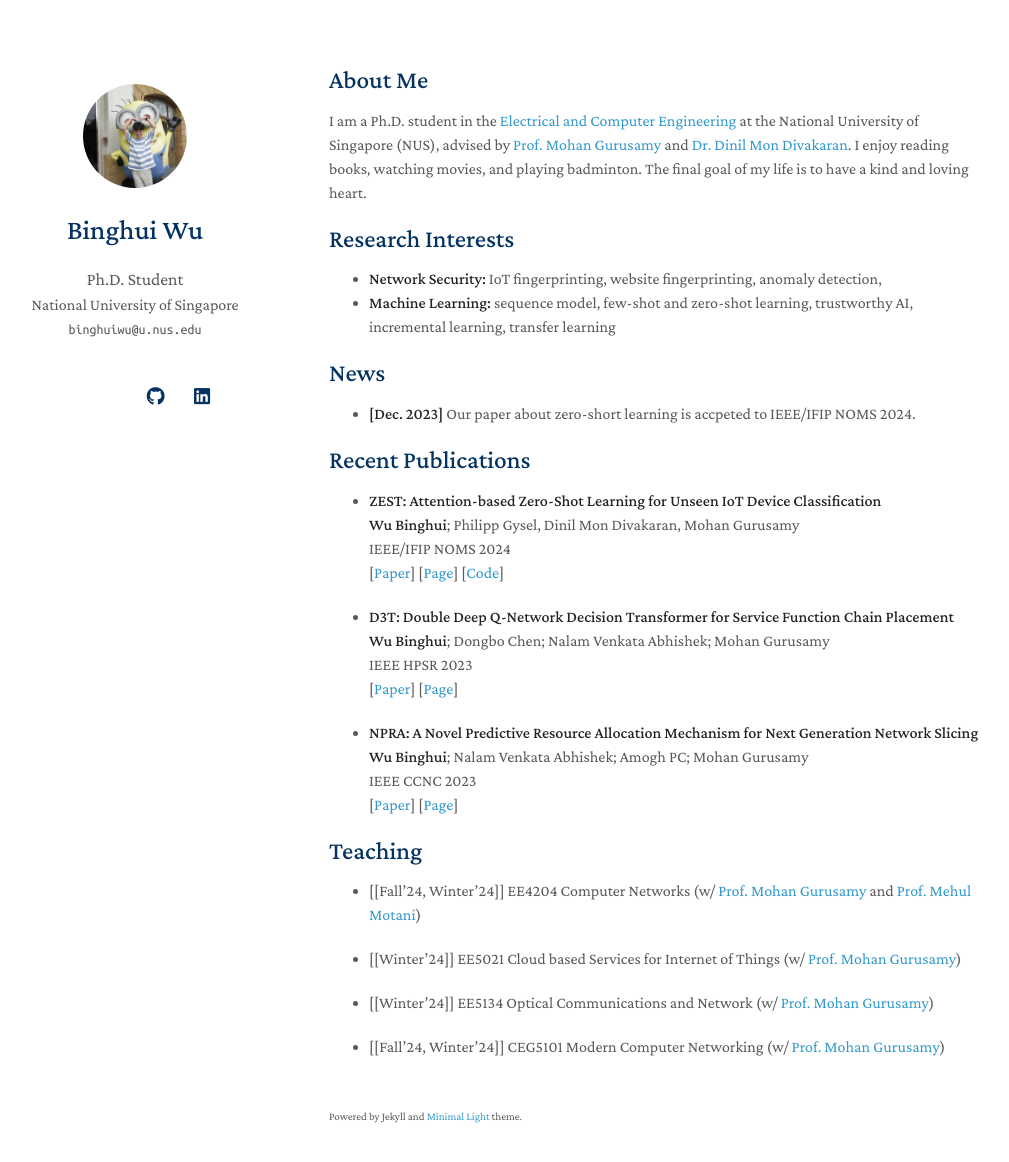
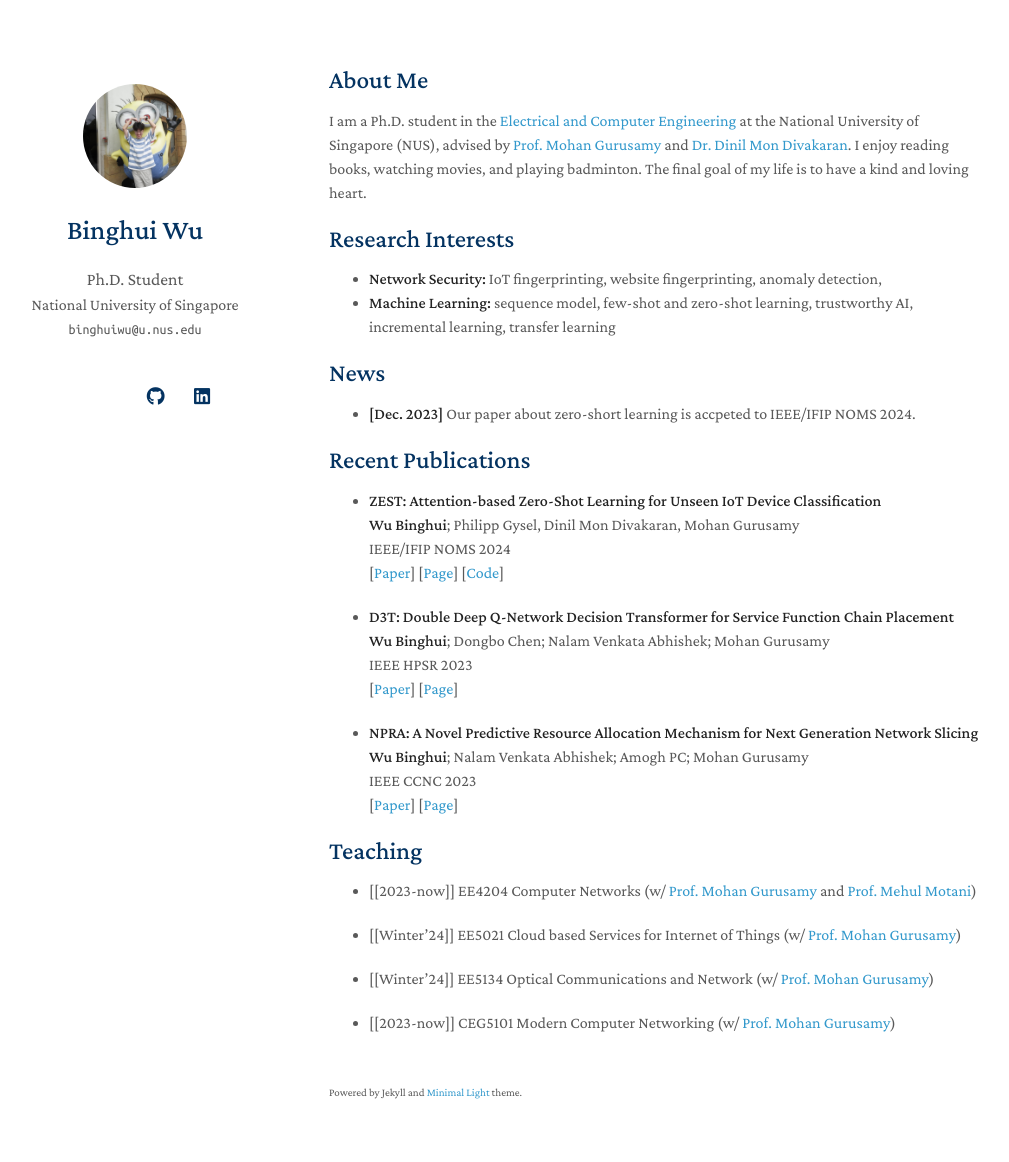
Before and after one commit to Binghui99/binghuiweb.github.io, a Jekyll site: the page built from index.md, in a window 1280 px wide and 1197 px high. Shown: the top 1162 px of the window, without its empty margins (141-1150 px from the left). Built offline with Jekyll 4.4.1, drawn with Linux system fonts in a browser that asks for light colours; nearby versions of some CDN libraries; a style sheet for code colours, icons or effects is not loaded; our own code applies the rules of GitHub Pages for plain Markdown files.

Commit message:
Update index.md

```diff
--- a/index.md
+++ b/index.md
@@ -53,12 +53,12 @@ I am a Ph.D. student in the [Electrical and Computer Engineering](https://cde.nu
 
 ## Teaching
 
-- [[Fall'24, Winter'24]] EE4204 Computer Networks (w/ [Prof. Mohan Gurusamy](https://cde.nus.edu.sg/ece/staff/mohan-gurusamy/) and [Prof. Mehul Motani](https://cde.nus.edu.sg/ece/staff/mehul-motani/))
+- [[2023-now]] EE4204 Computer Networks (w/ [Prof. Mohan Gurusamy](https://cde.nus.edu.sg/ece/staff/mohan-gurusamy/) and [Prof. Mehul Motani](https://cde.nus.edu.sg/ece/staff/mehul-motani/))
 
 - [[Winter'24]]
 EE5021 Cloud based Services for Internet of Things (w/ [Prof. Mohan Gurusamy](https://cde.nus.edu.sg/ece/staff/mohan-gurusamy/))
 
 - [[Winter'24]] EE5134 Optical Communications and Network (w/ [Prof. Mohan Gurusamy](https://cde.nus.edu.sg/ece/staff/mohan-gurusamy/))
 
-- [[Fall'24, Winter'24]]
+- [[2023-now]]
 CEG5101 Modern Computer Networking (w/ [Prof. Mohan Gurusamy](https://cde.nus.edu.sg/ece/staff/mohan-gurusamy/))
```
